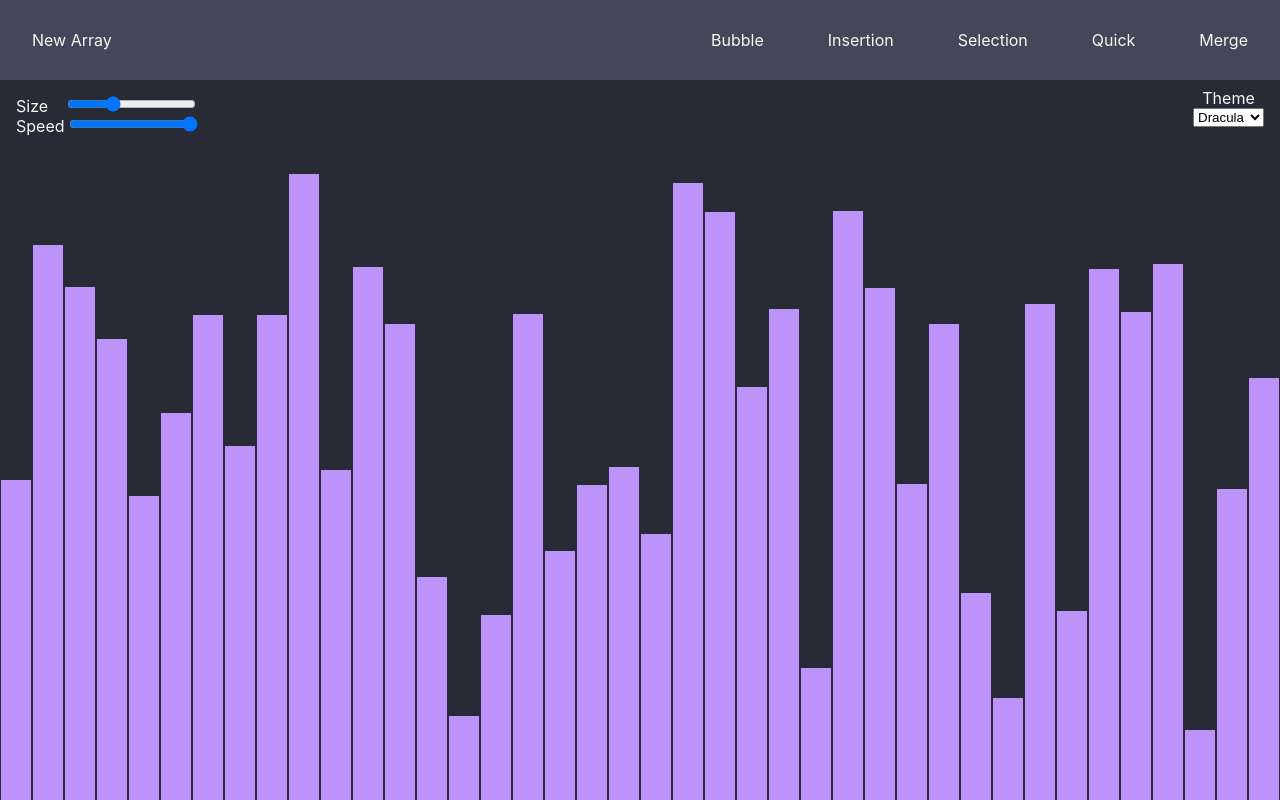
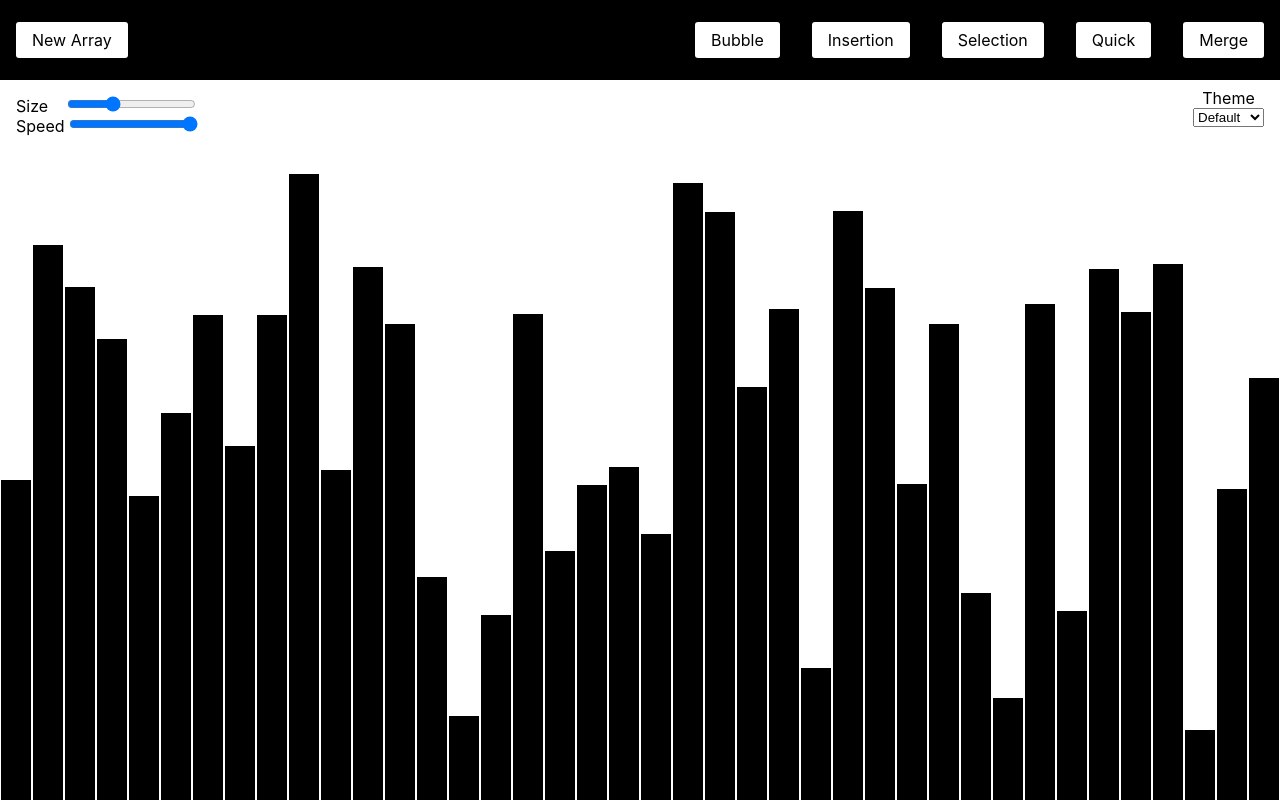
Before and after one commit to nkuek/SortEd, a React (Create React App) app: page / in a window 1280 px wide. Built offline with nearby package versions, Linux system fonts and the light colour scheme.

Commit message:
theme stored in local storage

```diff
--- a/src/App.js
+++ b/src/App.js
@@ -14,6 +14,7 @@ function App() {
     const [sorted, setSorted] = useState(false);
     const {
         theme,
+        setTheme,
         backgroundColor,
         navBarColor,
         arrayBarColor,
@@ -63,6 +64,8 @@ function App() {
 
     useEffect(() => {
         if (array.length > 0) {
+            if (localStorage.getItem('theme'))
+                setTheme(JSON.parse(localStorage.getItem('theme')));
             setIsLoaded(true);
             document.querySelectorAll('.array-bar').forEach((array) => {
                 array.style.backgroundColor = arrayBarColor;
--- a/src/components/SortingVisualizer/index.js
+++ b/src/components/SortingVisualizer/index.js
@@ -52,6 +52,10 @@ const SortingVisualizer = ({ loading }) => {
                     <label>Theme</label>
                     <select
                         onChange={(e) => {
+                            localStorage.setItem(
+                                'theme',
+                                JSON.stringify(e.target.value)
+                            );
                             setTheme(e.target.value);
                         }}
                         value={theme}
--- a/src/context/ThemeContext.js
+++ b/src/context/ThemeContext.js
@@ -7,7 +7,7 @@ export const useTheme = () => {
 };
 
 export const ThemeProvider = ({ children }) => {
-    const [theme, setTheme] = useState('dracula');
+    const [theme, setTheme] = useState('default');
 
     const themes = {
         default: [
```
